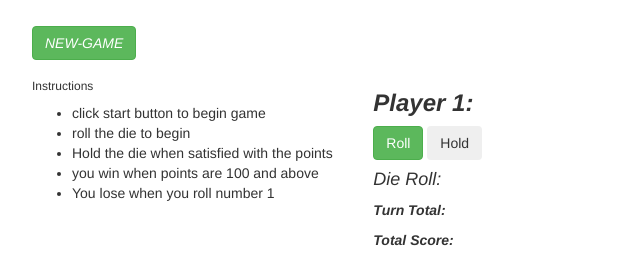
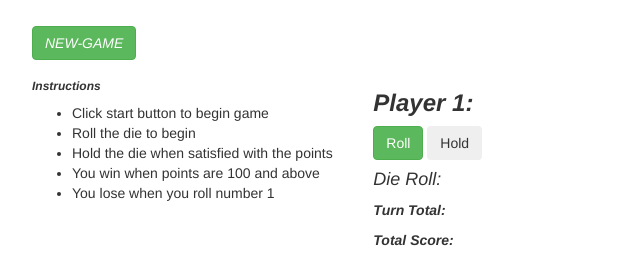
Before and after one commit to judyrop/Pig-Dice, a plain HTML site: page index.html in a window 1280 px wide. Shown: the part 372-635 px from the top of the page, 111-751 px from the left. Drawn offline with Linux system fonts and the light colour scheme.

Commit message:
add the capitalization

```diff
--- a/index.html
+++ b/index.html
@@ -29,16 +29,17 @@
 
       <h2><i><em><button id="new-game" class="btn-success btn">NEW-GAME</em></i></button></h2>
           <div class="row">
-            <div class="col-md-4" background color:pink>
-              <h6>Instructions</h6>
+            <div class="col-md-4">
+              <div class="instructions">
+                <h6><strong><i>Instructions</i></strong></h6>
               <ul>
-                <li>click start button to begin game</li>
-                <li>roll the die to begin</li>
+                <li>Click start button to begin game</li>
+                <li>Roll the die to begin</li>
                 <li>Hold the die when satisfied with the points</li>
-                <li>you win when points are 100 and above</li>
+                <li>You win when points are 100 and above</li>
                 <li>You lose when you roll number 1</li>
               </ul>
-
+              </div>
             </div>
             <div class="col-md-4">
               <h3><strong><i>Player 1: <span id="player1Name"><span></i></strong></h3>
```
